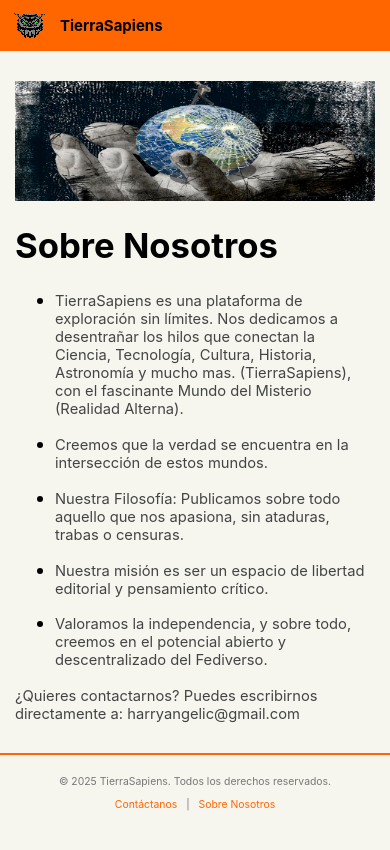
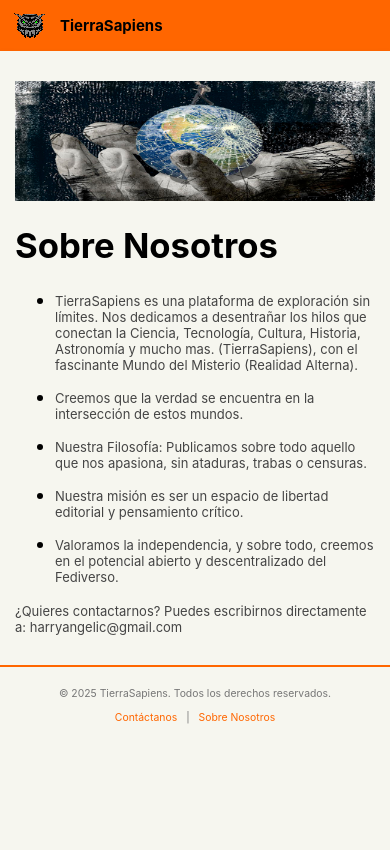
Before and after one commit to TierraSapiens/RealidadAlterna, a Jekyll site: the page built from sobre-nosotros.md, in a window 390 px wide. Shown: the top 850 px of the page. Built offline with Jekyll 4.4.1, drawn with Linux system fonts in a browser that asks for light colours.

Commit message:
MODIFICACION

```diff
--- a/assets/css/style.css
+++ b/assets/css/style.css
@@ -264,24 +264,21 @@ footer {
     text-decoration: none;    /*Quita el subrayado predeterminado*/
     margin: 0 6px;            /*Espacio entre los enlaces*/
 }
-/* =========================================
-       ✅ AJUSTES DE TAMAÑO PARA "SOBRE NOSOTROS" (Móvil)
-       ========================================= */
-
-    /* 1. Reducir el padding general de la página en móvil */
+/* =============================================
+2.2 AJUSTES DE TAMAÑO "SOBRE NOSOTROS" (Móvil)
+============================================== */
+/*Reducir el padding general de la página en móvil */
     .sobre-nosotros-page {
-        /* Reducimos los márgenes laterales de 40px a 15px para que aproveche el ancho */
-        padding: 10px 15px 20px 15px !important;
+        padding: 10px 15px 20px 15px !important; /*Mrgenes laterales de 40px a 15px*/
     }
 
-    /* 2. Reducir el tamaño de los Párrafos */
+/*Reducir el tamaño de los Párrafos */
     .sobre-nosotros-page p {
-        /* Reducimos el tamaño de la fuente de 1.0em a 0.85em */
-        font-size: 0.85em !important;
-        margin-bottom: 10px !important; /* También reducimos el espacio entre párrafos */
+        font-size: 0.75em !important;    /*TAMAÑO de FUENTE*/
+        margin-bottom: 10px !important;  /*Espacio entre párrafos*/
     }
 
-    /* 3. Reducir el tamaño de la Leyenda de la figura (figcaption) */
+/*Reducir tamaño de Leyenda de la figura (figcaption)*/
     .sobre-nosotros-page figcaption {
         /* Reducimos el tamaño de la fuente de 0.9em a 0.75em */
         font-size: 0.75em !important;
```
